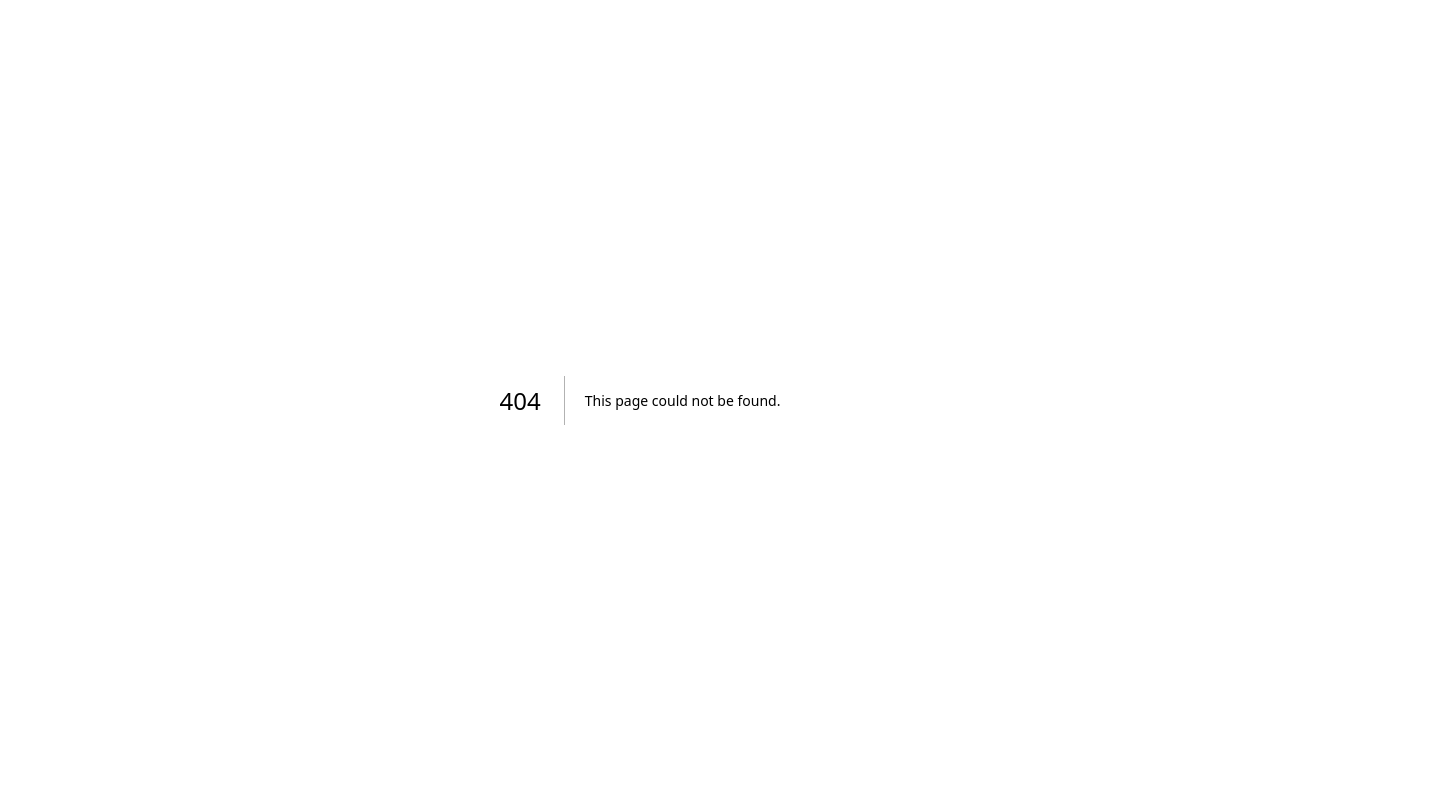
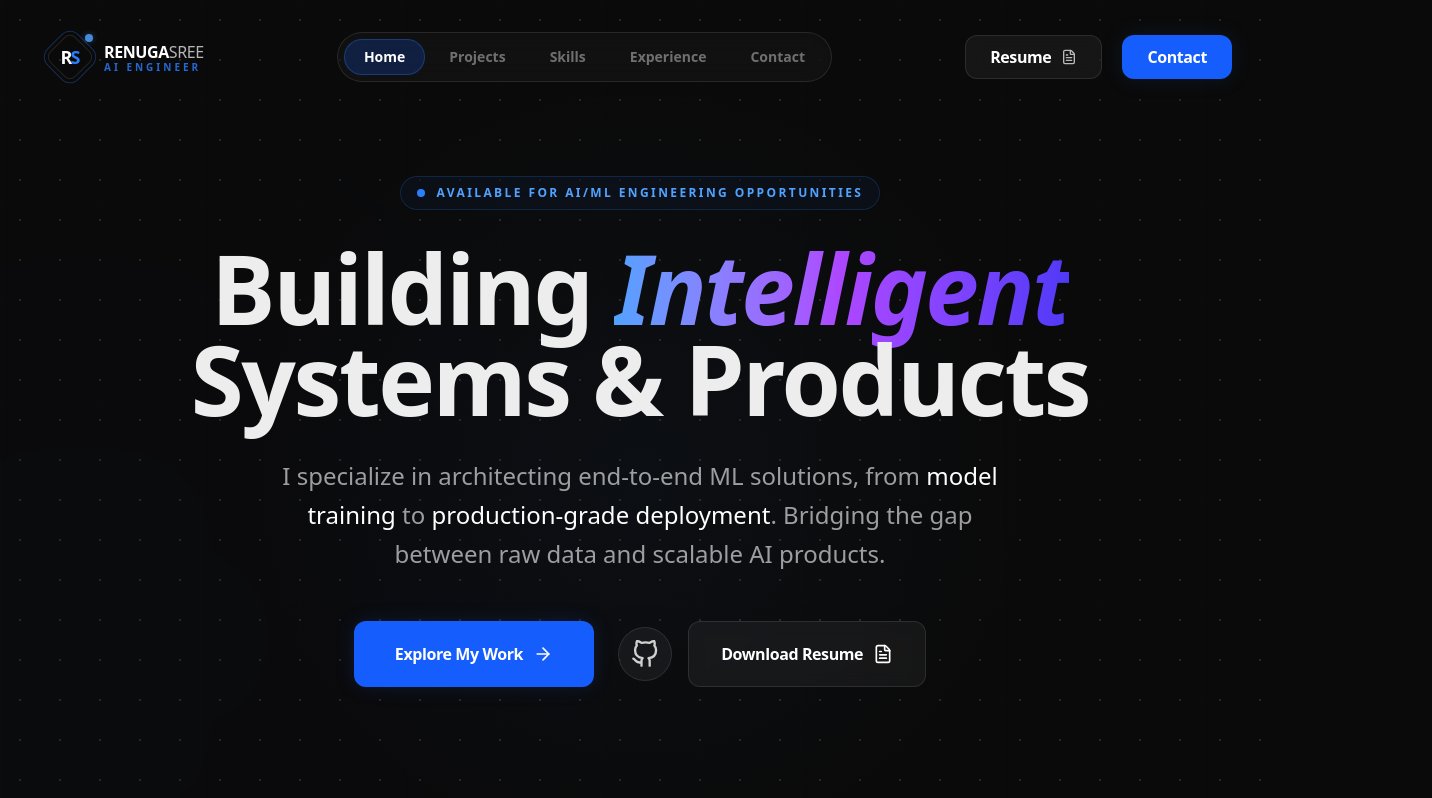
Before and after one commit to RENUGASREE/Portfolio, a Next.js app: page /Portfolio/ in a window 1280 px wide. Before the commit this address had no page. Shown: the top 798 px of the page, 1432 px wide, since content can reach past the window. Built offline with nearby package versions, Linux system fonts and the light colour scheme.

Commit message:
Fix: Restored basePath for GitHub Pages subfolder and updated resume links

```diff
--- a/next.config.ts
+++ b/next.config.ts
@@ -2,8 +2,9 @@ import type { NextConfig } from "next";
 
 const nextConfig: NextConfig = {
   output: 'export',
-  // Removed basePath/assetPrefix to align with root-domain deployment (Vercel/Custom Domain)
-  // as requested for the resume link fix (href="/resume.pdf").
+  // Restoring basePath for GitHub Pages subfolder deployment
+  basePath: '/Portfolio',
+  assetPrefix: '/Portfolio/',
   images: {
     unoptimized: true,
   },
--- a/src/components/FeaturedCaseStudy.tsx
+++ b/src/components/FeaturedCaseStudy.tsx
@@ -99,7 +99,7 @@ export default function FeaturedCaseStudy() {
                   Explore Full System
                 </Button>
               </a>
-              <a href="/resume.pdf" download>
+              <a href="/Portfolio/resume.pdf" download>
                 <Button variant="secondary" className="px-8 py-5" icon={<FileDown className="w-5 h-5" />}>
                   System Technicals
                 </Button>
--- a/src/components/Footer.tsx
+++ b/src/components/Footer.tsx
@@ -43,7 +43,7 @@ export default function Footer() {
                   Send an Email
                 </Button>
               </a>
-              <a href="/resume.pdf" download className="w-full sm:w-auto">
+              <a href="/Portfolio/resume.pdf" download className="w-full sm:w-auto">
                 <Button variant="secondary" className="w-full sm:w-auto px-12 py-5 text-lg h-16" icon={<FileDown className="w-5 h-5" />}>
                   Download CV
                 </Button>
--- a/src/components/Hero.tsx
+++ b/src/components/Hero.tsx
@@ -71,7 +71,7 @@ export default function Hero() {
                   <GithubIcon className="w-7 h-7" />
                 </Button>
               </a>
-              <a href="/resume.pdf" download>
+              <a href="/Portfolio/resume.pdf" download>
                 <Button variant="secondary" className="px-8 py-5 text-lg" icon={<FileText className="w-5 h-5" />}>
                   Download Resume
                 </Button>
--- a/src/components/Navbar.tsx
+++ b/src/components/Navbar.tsx
@@ -86,7 +86,7 @@ export default function Navbar() {
 
         {/* Desktop Actions */}
         <div className="hidden md:flex items-center gap-5">
-          <a href="/resume.pdf" download className="group">
+          <a href="/Portfolio/resume.pdf" download className="group">
             <Button variant="secondary" className="px-6 py-2.5 text-sm h-11" icon={<FileText className="w-4 h-4 opacity-70 group-hover:opacity-100 transition-opacity" />}>
               Resume
             </Button>
@@ -152,7 +152,7 @@ export default function Navbar() {
             >
               <div className="h-[1px] w-full bg-white/5 mb-6" />
               <div className="flex flex-col gap-4">
-                <a href="/resume.pdf" download className="w-full">
+                <a href="/Portfolio/resume.pdf" download className="w-full">
                   <Button variant="secondary" className="w-full py-5 text-lg" icon={<FileText className="w-5 h-5" />}>
                     Download Resume
                   </Button>
```
